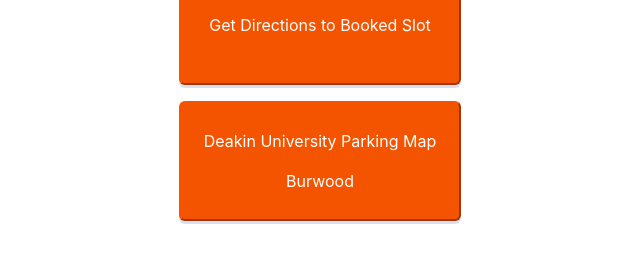
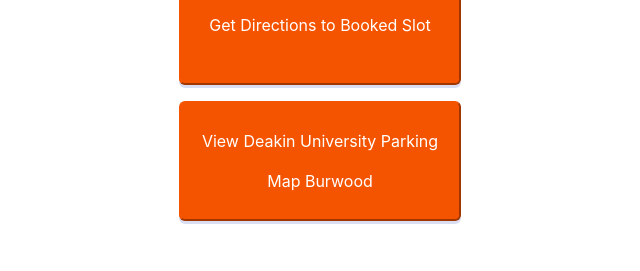
Before and after one commit to pjmandhare/CarPrking-Frontend-Backend, a plain HTML site: page Car Parking Frontend/Home/index.html in a window 1280 px wide. Shown: the part 409-680 px from the top of the page, 320-960 px from the left. Drawn offline with Linux system fonts and the light colour scheme.

Commit message:
home updates

```diff
--- a/Car Parking Frontend/Home/index.html
+++ b/Car Parking Frontend/Home/index.html
@@ -105,7 +105,7 @@
                             margin: 0 auto;
                             box-shadow: 0 3px 0 rgb(192 200 235 / 60%);
                           ">
-                       Deakin University Parking Map Burwood
+                       View Deakin University Parking Map Burwood
                       </button>
 
 
```
